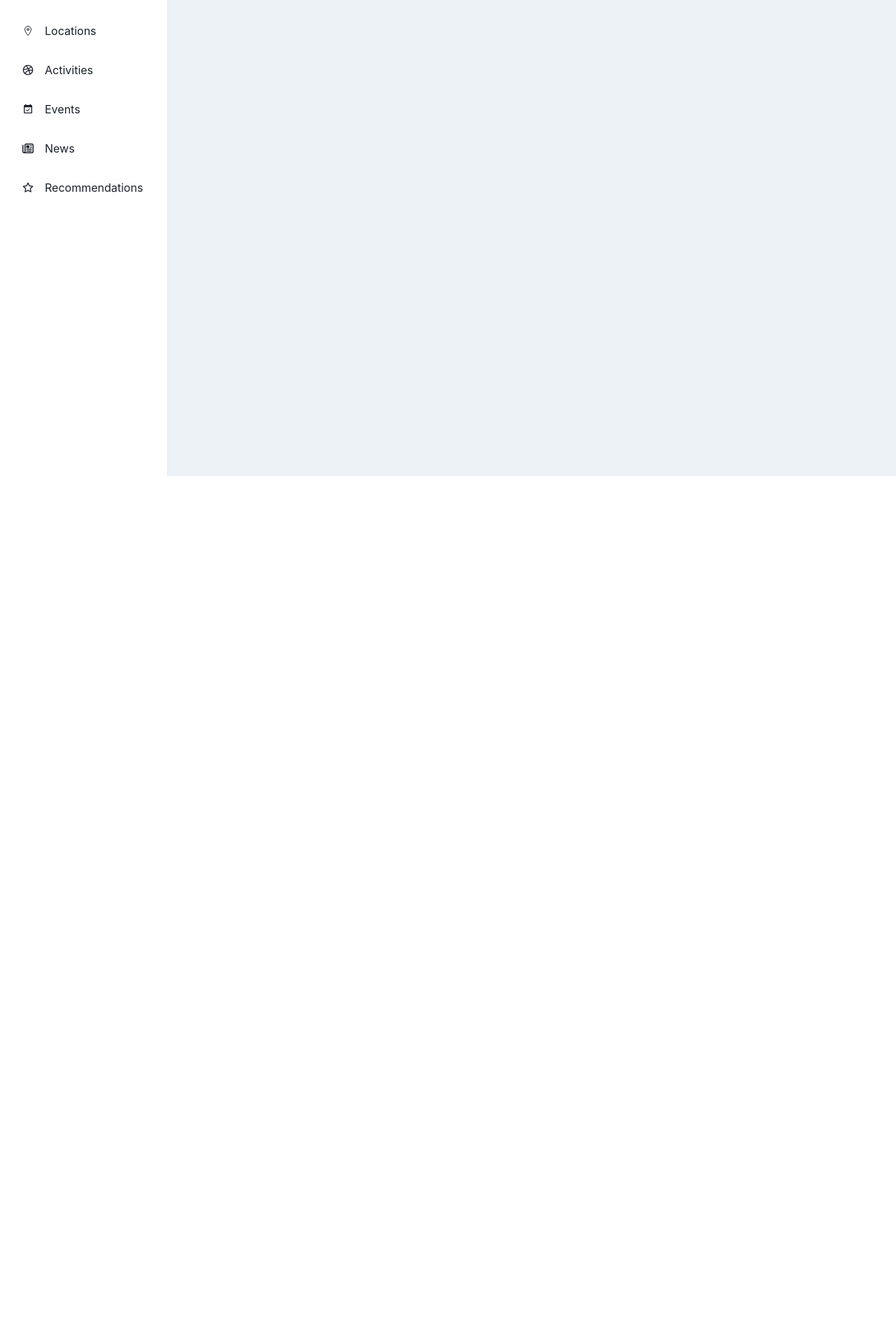
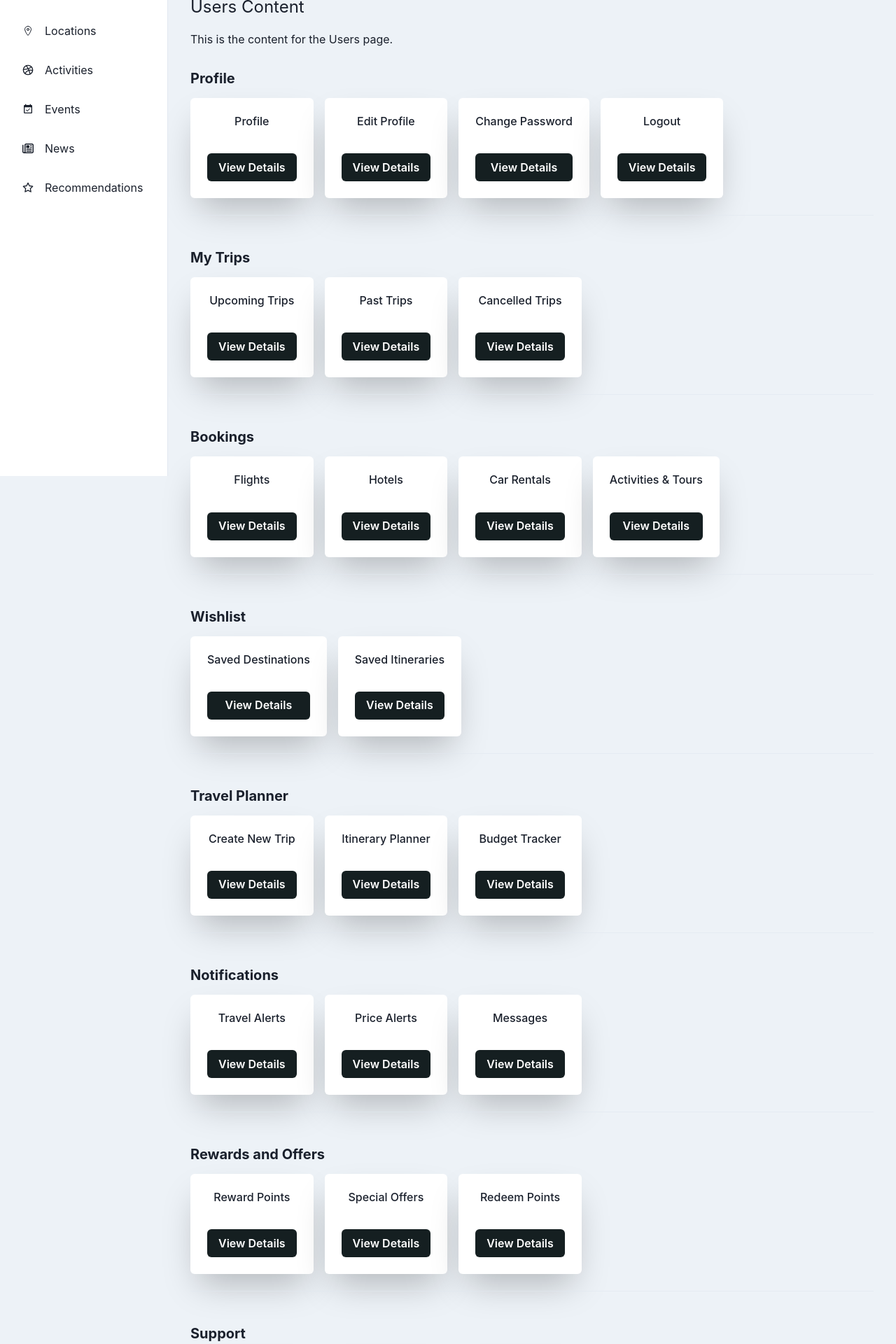
Before and after one commit to Odyssey-Project-SSH/odyssey-administration, a React (Vite) app in the folder admin-frontend/: page /dashboard in a window 1280 px wide. Shown: the part 120-2040 px from the top of the page at 70% size. Before the commit the page ends 800 px from the top, so only its background shows below. Built offline with nearby package versions, Linux system fonts and the light colour scheme.

Commit message:
ODY-54:Created content for the users page

```diff
--- a/admin-frontend/src/components/shared/SidebarWithHeader.jsx
+++ b/admin-frontend/src/components/shared/SidebarWithHeader.jsx
@@ -1,4 +1,4 @@
-import React, { ReactNode } from 'react';
+import React, { useState } from 'react';
 import {
   IconButton,
   Avatar,
@@ -31,7 +31,7 @@ import {
 import { MdEventAvailable } from "react-icons/md";
 import { FaRegNewspaper } from "react-icons/fa6";
 import { IoLocationOutline } from "react-icons/io5";
-
+import Users from './Users';
 
 const LinkItems = [
     { name: 'Users', icon: FiUsers },
@@ -42,14 +42,15 @@ const LinkItems = [
     { name: 'Recommendations', icon: FiStar },
 ];
 
-export default function SidebarWithHeader({
-    children,
-}) {
+export default function SidebarWithHeader({ children }) {
     const { isOpen, onOpen, onClose } = useDisclosure();
+    const [selectedContent, setSelectedContent] = useState('Users');
+
     return (
         <Box minH="100vh" bg={useColorModeValue('gray.100', 'gray.900')}>
             <SidebarContent
                 onClose={() => onClose}
+                onSelectContent={setSelectedContent}
                 display={{ base: 'none', md: 'block' }}
             />
             <Drawer
@@ -61,19 +62,25 @@ export default function SidebarWithHeader({
                 onOverlayClick={onClose}
                 size="full">
                 <DrawerContent>
-            <SidebarContent onClose={onClose} />
+                    <SidebarContent onClose={onClose} onSelectContent={setSelectedContent} />
                 </DrawerContent>
             </Drawer>
             {/* mobilenav */}
             <MobileNav onOpen={onOpen} />
             <Box ml={{ base: 0, md: 60 }} p="4">
+                {selectedContent === 'Users' && <Users />}
+                {selectedContent === 'Locations' && <Text>Locations Content</Text>}
+                {selectedContent === 'Activities' && <Text>Activities Content</Text>}
+                {selectedContent === 'Events' && <Text>Events Content</Text>}
+                {selectedContent === 'News' && <Text>News Content</Text>}
+                {selectedContent === 'Recommendations' && <Text>Recommendations Content</Text>}
                 {children}
             </Box>
         </Box>
     );
 }
 
-const SidebarContent = ({ onClose, ...rest }) => {
+const SidebarContent = ({ onClose, onSelectContent, ...rest }) => {
     return (
         <Box
             transition="3s ease"
@@ -91,7 +98,7 @@ const SidebarContent = ({ onClose, ...rest }) => {
                 <CloseButton display={{ base: 'flex', md: 'none' }} onClick={onClose} />
             </Flex>
             {LinkItems.map((link) => (
-            <NavItem key={link.name} icon={link.icon}>
+                <NavItem key={link.name} icon={link.icon} onClick={() => onSelectContent(link.name)}>
                     {link.name}
                 </NavItem>
             ))}
--- /dev/null
+++ b/admin-frontend/src/components/shared/Users.jsx
@@ -0,0 +1,119 @@
+import React from 'react';
+import {
+  Heading,
+  Box,
+  Center,
+  Text,
+  Stack,
+  Button,
+  useColorModeValue,
+  Divider,
+  VStack,
+  HStack,
+} from '@chakra-ui/react';
+
+const Users = () => {
+  return (
+    <Box p={4}>
+      <Text fontSize="2xl" mb={4}>Users Content</Text>
+      <Text mb={8}>This is the content for the Users page.</Text>
+      <VStack align="start" spacing={8}>
+        <Section title="Profile">
+          <CardSection>Profile</CardSection>
+          <CardSection>Edit Profile</CardSection>
+          <CardSection>Change Password</CardSection>
+          <CardSection>Logout</CardSection>
+        </Section>
+        <Section title="My Trips">
+          <CardSection>Upcoming Trips</CardSection>
+          <CardSection>Past Trips</CardSection>
+          <CardSection>Cancelled Trips</CardSection>
+        </Section>
+        <Section title="Bookings">
+          <CardSection>Flights</CardSection>
+          <CardSection>Hotels</CardSection>
+          <CardSection>Car Rentals</CardSection>
+          <CardSection>Activities & Tours</CardSection>
+        </Section>
+        <Section title="Wishlist">
+          <CardSection>Saved Destinations</CardSection>
+          <CardSection>Saved Itineraries</CardSection>
+        </Section>
+        <Section title="Travel Planner">
+          <CardSection>Create New Trip</CardSection>
+          <CardSection>Itinerary Planner</CardSection>
+          <CardSection>Budget Tracker</CardSection>
+        </Section>
+        <Section title="Notifications">
+          <CardSection>Travel Alerts</CardSection>
+          <CardSection>Price Alerts</CardSection>
+          <CardSection>Messages</CardSection>
+        </Section>
+        <Section title="Rewards and Offers">
+          <CardSection>Reward Points</CardSection>
+          <CardSection>Special Offers</CardSection>
+          <CardSection>Redeem Points</CardSection>
+        </Section>
+        <Section title="Support">
+          <CardSection>Contact Support</CardSection>
+          <CardSection>FAQs</CardSection>
+          <CardSection>Travel Insurance</CardSection>
+        </Section>
+        <Section title="Preferences">
+          <CardSection>Language Settings</CardSection>
+          <CardSection>Currency Settings</CardSection>
+          <CardSection>Notification Preferences</CardSection>
+        </Section>
+        <Section title="Community">
+          <CardSection>Travel Blog</CardSection>
+          <CardSection>User Reviews</CardSection>
+          <CardSection>Travel Forums</CardSection>
+        </Section>
+      </VStack>
+    </Box>
+  );
+};
+
+const Section = ({ title, children }) => (
+  <Box w="100%">
+    <Heading size="md" mb={2}>{title}</Heading>
+    <HStack align="start" spacing={4} wrap="wrap">
+      {children}
+    </HStack>
+    <Divider my={4} />
+  </Box>
+);
+
+const CardSection = ({ children }) => (
+  <Center py={2}>
+    <Box
+      maxW={'270px'}
+      w={'full'}
+      bg={useColorModeValue('white', 'gray.800')}
+      boxShadow={'2xl'}
+      rounded={'md'}
+      overflow={'hidden'}>
+      <Box p={6}>
+        <Stack spacing={0} align={'center'} mb={5}>
+          <Heading fontSize={'md'} fontWeight={500} fontFamily={'body'}>
+            {children}
+          </Heading>
+        </Stack>
+        <Button
+          w={'full'}
+          mt={4}
+          bg={useColorModeValue('#151f21', 'gray.900')}
+          color={'white'}
+          rounded={'md'}
+          _hover={{
+            transform: 'translateY(-2px)',
+            boxShadow: 'lg',
+          }}>
+          View Details
+        </Button>
+      </Box>
+    </Box>
+  </Center>
+);
+
+export default Users;
```
Lines whose indentation alone changed are shown as unchanged.
